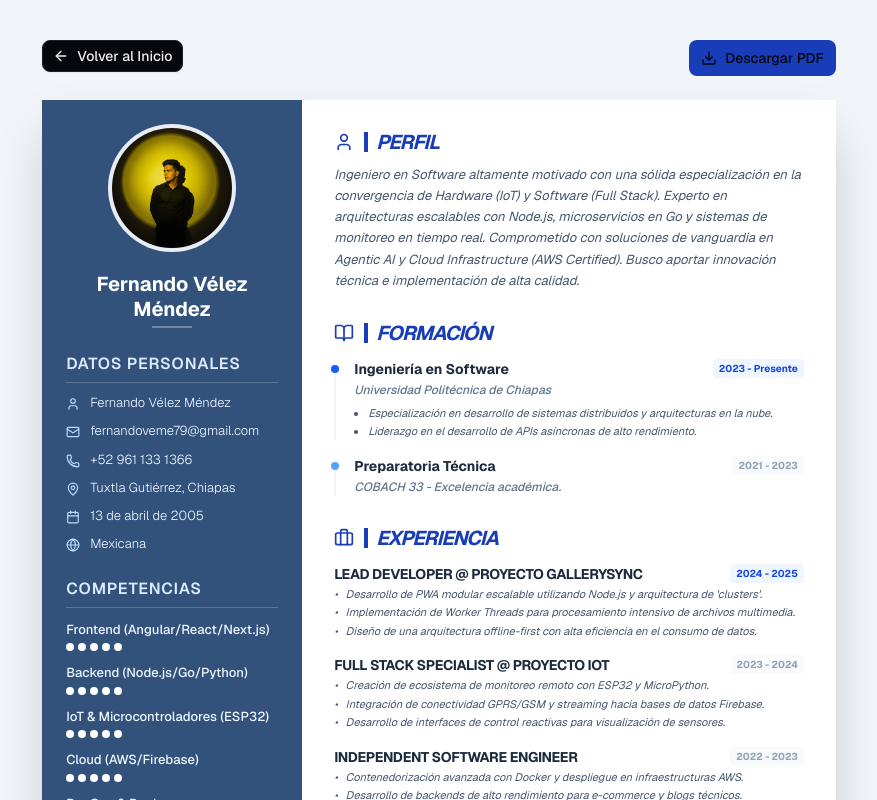
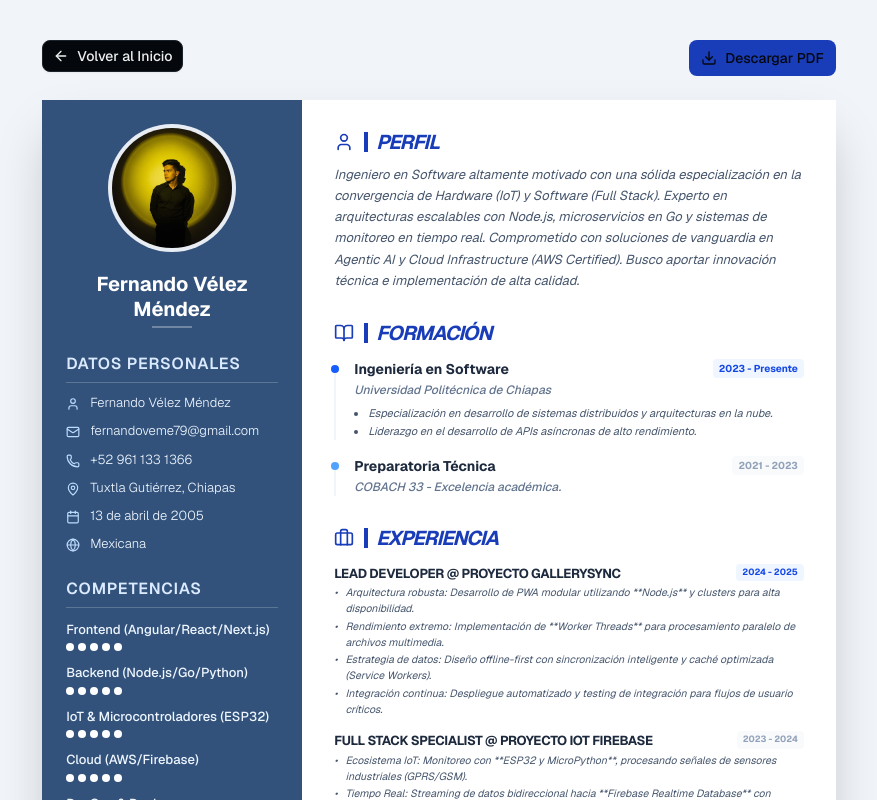
Before and after one commit to Fernandovm13/MyLandingPage, a Next.js app: page /cv in a window 1280 px wide. Shown: the top 800 px of the page, without its empty margins (201-1078 px from the left). Built offline with nearby package versions, Linux system fonts and the light colour scheme.

Commit message:
Expand CV experience with extensive technical details and optimize single-page layout

```diff
--- a/app/cv/page.tsx
+++ b/app/cv/page.tsx
@@ -156,39 +156,42 @@ export default function CVPage() {
               <Briefcase className="w-5 h-5" />
               <h2 className="text-xl font-bold border-l-4 border-blue-800 pl-2 leading-none italic uppercase tracking-tighter">Experiencia</h2>
             </div>
-            <div className="space-y-4">
+            <div className="space-y-3.5">
               <div>
                 <div className="flex justify-between items-start mb-0.5">
-                  <h3 className="font-bold text-slate-800 uppercase tracking-tight text-sm">Lead Developer @ Proyecto GallerySync</h3>
-                  <span className="text-[10px] font-bold text-blue-700 bg-blue-50 px-1.5 py-0.5 rounded">2024 - 2025</span>
+                  <h3 className="font-bold text-slate-800 uppercase tracking-tight text-[13px]">Lead Developer @ Proyecto GallerySync</h3>
+                  <span className="text-[9px] font-bold text-blue-700 bg-blue-50 px-1.5 py-0.5 rounded">2024 - 2025</span>
                 </div>
-                <ul className="text-[11px] text-slate-600 space-y-0.5 italic list-none">
-                  <li className="flex gap-2"><span>•</span> Desarrollo de PWA modular escalable utilizando Node.js y arquitectura de 'clusters'.</li>
-                  <li className="flex gap-2"><span>•</span> Implementación de Worker Threads para procesamiento intensivo de archivos multimedia.</li>
-                  <li className="flex gap-2"><span>•</span> Diseño de una arquitectura offline-first con alta eficiencia en el consumo de datos.</li>
+                <ul className="text-[10.5px] text-slate-600 space-y-0.5 italic list-none">
+                  <li className="flex gap-2"><span>•</span> Arquitectura robusta: Desarrollo de PWA modular utilizando **Node.js** y clusters para alta disponibilidad.</li>
+                  <li className="flex gap-2"><span>•</span> Rendimiento extremo: Implementación de **Worker Threads** para procesamiento paralelo de archivos multimedia.</li>
+                  <li className="flex gap-2"><span>•</span> Estrategia de datos: Diseño offline-first con sincronización inteligente y caché optimizada (Service Workers).</li>
+                  <li className="flex gap-2"><span>•</span> Integración continua: Despliegue automatizado y testing de integración para flujos de usuario críticos.</li>
                 </ul>
               </div>
 
               <div>
                 <div className="flex justify-between items-start mb-0.5">
-                  <h3 className="font-bold text-slate-800 uppercase tracking-tight text-sm">Full Stack Specialist @ Proyecto IoT</h3>
-                  <span className="text-[10px] font-bold text-slate-400 bg-slate-50 px-1.5 py-0.5 rounded">2023 - 2024</span>
+                  <h3 className="font-bold text-slate-800 uppercase tracking-tight text-[13px]">Full Stack Specialist @ Proyecto IoT Firebase</h3>
+                  <span className="text-[9px] font-bold text-slate-400 bg-slate-50 px-1.5 py-0.5 rounded">2023 - 2024</span>
                 </div>
-                <ul className="text-[11px] text-slate-600 space-y-0.5 italic list-none">
-                  <li className="flex gap-2"><span>•</span> Creación de ecosistema de monitoreo remoto con ESP32 y MicroPython.</li>
-                  <li className="flex gap-2"><span>•</span> Integración de conectividad GPRS/GSM y streaming hacia bases de datos Firebase.</li>
-                  <li className="flex gap-2"><span>•</span> Desarrollo de interfaces de control reactivas para visualización de sensores.</li>
+                <ul className="text-[10.5px] text-slate-600 space-y-0.5 italic list-none">
+                  <li className="flex gap-2"><span>•</span> Ecosistema IoT: Monitoreo con **ESP32 y MicroPython**, procesando señales de sensores industriales (GPRS/GSM).</li>
+                  <li className="flex gap-2"><span>•</span> Tiempo Real: Streaming de datos bidireccional hacia **Firebase Realtime Database** con latencia menor a 2s.</li>
+                  <li className="flex gap-2"><span>•</span> Visualización: Dashboard reactivo con **Angular** para visualización de métricas críticas y control remoto.</li>
+                  <li className="flex gap-2"><span>•</span> Eficiencia energética: Optimización de deep-sleep y gestión de energía para nodos IoT aislados.</li>
                 </ul>
               </div>
 
               <div>
                 <div className="flex justify-between items-start mb-0.5">
-                  <h3 className="font-bold text-slate-800 uppercase tracking-tight text-sm">Independent Software Engineer</h3>
-                  <span className="text-[10px] font-bold text-slate-400 bg-slate-50 px-1.5 py-0.5 rounded">2022 - 2023</span>
+                  <h3 className="font-bold text-slate-800 uppercase tracking-tight text-[13px]">Independent Software Engineer</h3>
+                  <span className="text-[9px] font-bold text-slate-400 bg-slate-50 px-1.5 py-0.5 rounded">2022 - 2023</span>
                 </div>
-                <ul className="text-[11px] text-slate-600 space-y-0.5 italic list-none">
-                  <li className="flex gap-2"><span>•</span> Contenedorización avanzada con Docker y despliegue en infraestructuras AWS.</li>
-                  <li className="flex gap-2"><span>•</span> Desarrollo de backends de alto rendimiento para e-commerce y blogs técnicos.</li>
+                <ul className="text-[10.5px] text-slate-600 space-y-0.5 italic list-none">
+                  <li className="flex gap-2"><span>•</span> Backend High-Performance: Desarrollo de microservicios en **Go y FastAPI** con alta concurrencia.</li>
+                  <li className="flex gap-2"><span>•</span> Infraestructura: Contenedorización avanzada con **Docker** y orquestación base para ambientes AWS.</li>
+                  <li className="flex gap-2"><span>•</span> E-commerce: APIs escalables con integración de Cloudinary para gestión de activos digitales.</li>
                 </ul>
               </div>
             </div>
```
Also changed, not shown: 24 other files (tests, documents, lock files or other folders).
